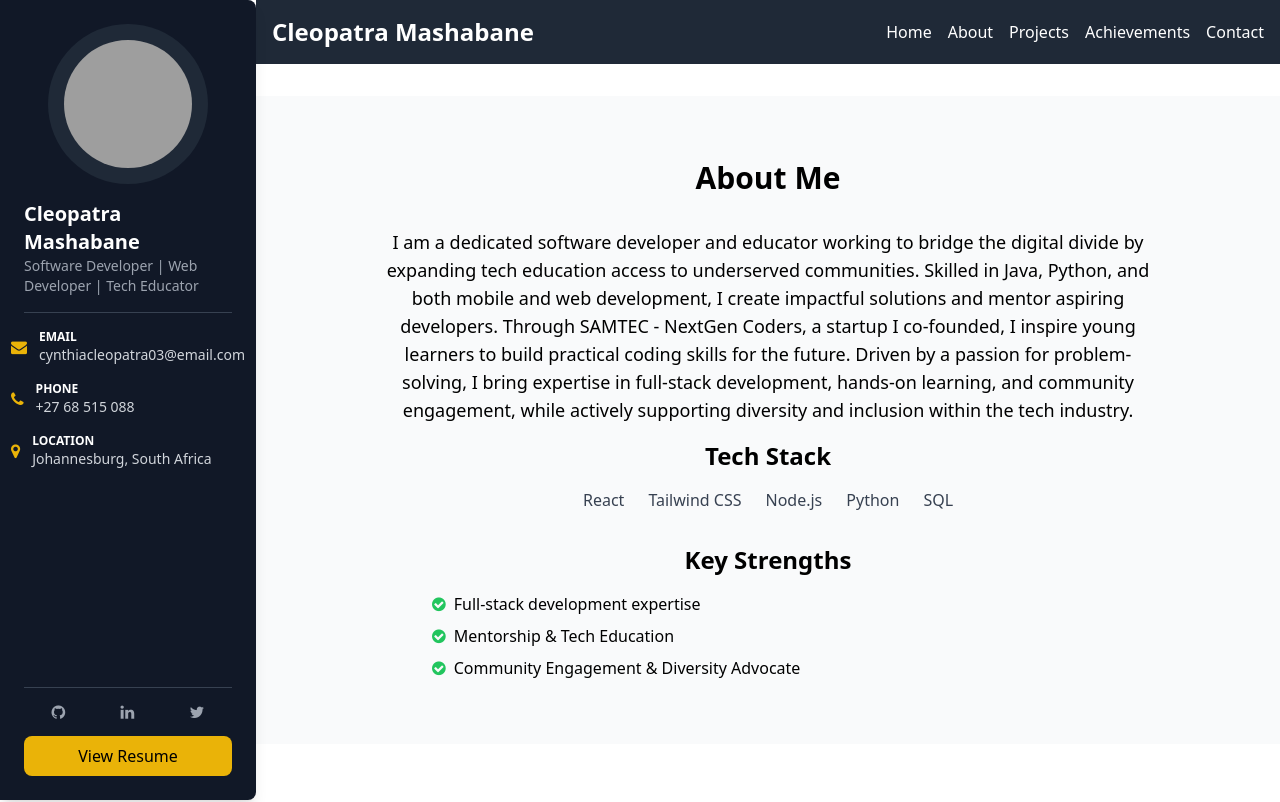
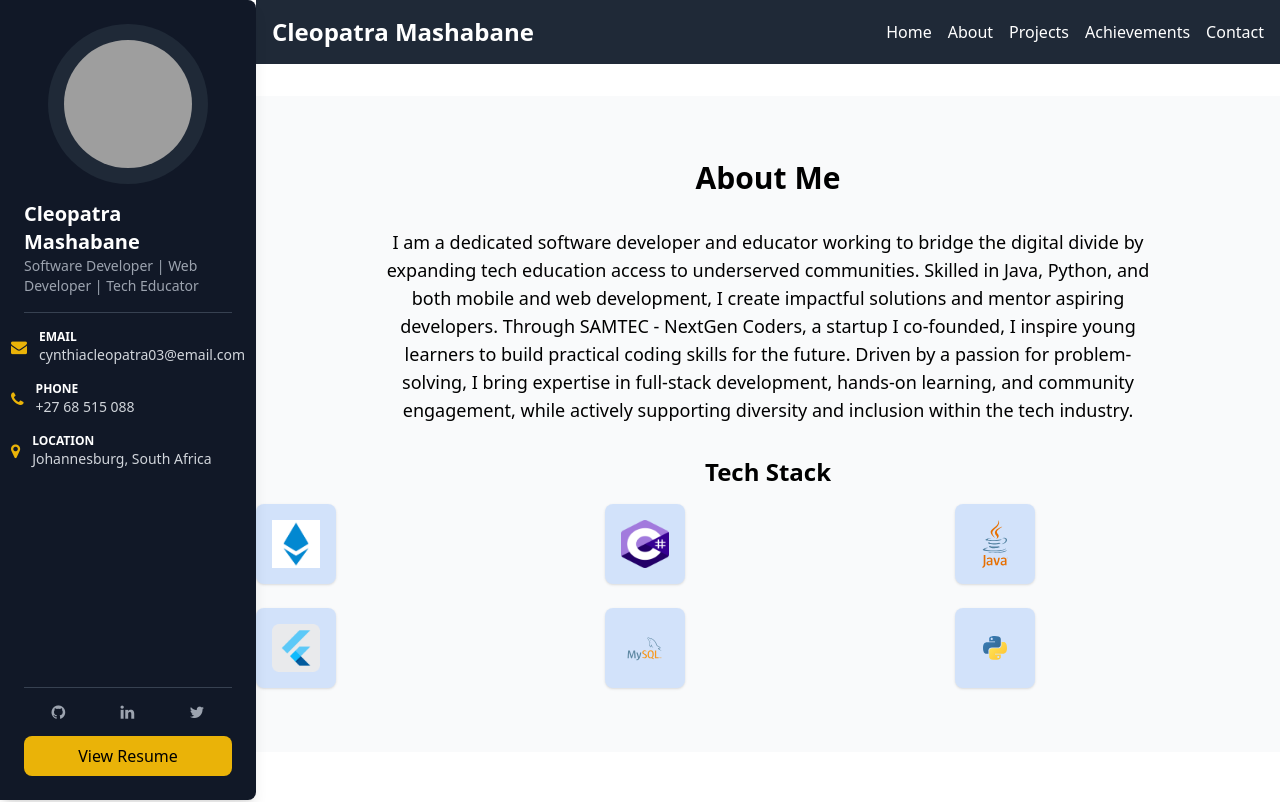
Before and after one commit to iamcleopatra/Cleo-s_Portfolio, a React (Create React App) app: page / in a window 1280 px wide. Shown: the top 802 px of the page. Built offline with nearby package versions, Linux system fonts and the light colour scheme; grey boxes are pictures that could not be loaded.

Commit message:
updated the about me page

```diff
--- a/src/pages/About.jsx
+++ b/src/pages/About.jsx
@@ -1,10 +1,16 @@
 import React from 'react';
+import cppLogo from '../assets/solidy.png';
+import csharpLogo from '../assets/c-sharp.png';
+import javaLogo from '../assets/java-4-logo.svg';
+import flutterLogo from '../assets/flutter.png';
+import mysqlLogo from '../assets/mysql-logo.svg';
+import pythonLogo from '../assets/python.svg';
 
 const About = () => {
   return (
     <section id="about" className="py-16 bg-gray-50 text-center">
       <h2 className="text-3xl font-bold mb-8">About Me</h2>
-      <p className="text-lg mb-4 max-w-3xl mx-auto">
+      <p className="text-lg mb-8 max-w-3xl mx-auto">
         I am a dedicated software developer and educator working to bridge the digital divide by expanding
         tech education access to underserved communities. Skilled in Java, Python, and both mobile and web
         development, I create impactful solutions and mentor aspiring developers. Through SAMTEC -
@@ -15,29 +21,26 @@ const About = () => {
       </p>
 
       <h3 className="text-2xl font-semibold mb-4">Tech Stack</h3>
-      <ul className="flex justify-center space-x-6">
-        <li className="text-gray-700">React</li>
-        <li className="text-gray-700">Tailwind CSS</li>
-        <li className="text-gray-700">Node.js</li>
-        <li className="text-gray-700">Python</li>
-        <li className="text-gray-700">SQL</li>
-      </ul>
-
-      <h3 className="text-2xl font-semibold mt-8 mb-4">Key Strengths</h3>
-      <ul className="text-left space-y-2 max-w-2xl mx-auto">
-        <li className="flex items-center space-x-2">
-          <i className="fa fa-check-circle text-green-500"></i>
-          <span>Full-stack development expertise</span>
-        </li>
-        <li className="flex items-center space-x-2">
-          <i className="fa fa-check-circle text-green-500"></i>
-          <span>Mentorship & Tech Education</span>
-        </li>
-        <li className="flex items-center space-x-2">
-          <i className="fa fa-check-circle text-green-500"></i>
-          <span>Community Engagement & Diversity Advocate</span>
-        </li>
-      </ul>
+      <div className="grid grid-cols-3 gap-6 justify-center items-center">
+        <div className="bg-blue-500/20 rounded-lg p-4 shadow w-20 h-20 flex justify-center items-center">
+          <img src={cppLogo} alt="Solidy" className="w-12 h-12" />
+        </div>
+        <div className="bg-blue-500/20 rounded-lg p-4 shadow w-20 h-20 flex justify-center items-center">
+          <img src={csharpLogo} alt="C#" className="w-12 h-12" />
+        </div>
+        <div className="bg-blue-500/20 rounded-lg p-4 shadow w-20 h-20 flex justify-center items-center">
+          <img src={javaLogo} alt="Java" className="w-12 h-12" />
+        </div>
+        <div className="bg-blue-500/20 rounded-lg p-4 shadow w-20 h-20 flex justify-center items-center">
+          <img src={flutterLogo} alt="Flutter" className="w-12 h-12" />
+        </div>
+        <div className="bg-blue-500/20 rounded-lg p-4 shadow w-20 h-20 flex justify-center items-center">
+          <img src={mysqlLogo} alt="MySQL" className="w-12 h-12" />
+        </div>
+        <div className="bg-blue-500/20 rounded-lg p-4 shadow w-20 h-20 flex justify-center items-center">
+          <img src={pythonLogo} alt="Python" className="w-12 h-12" />
+        </div>
+      </div>
     </section>
   );
 };
```
